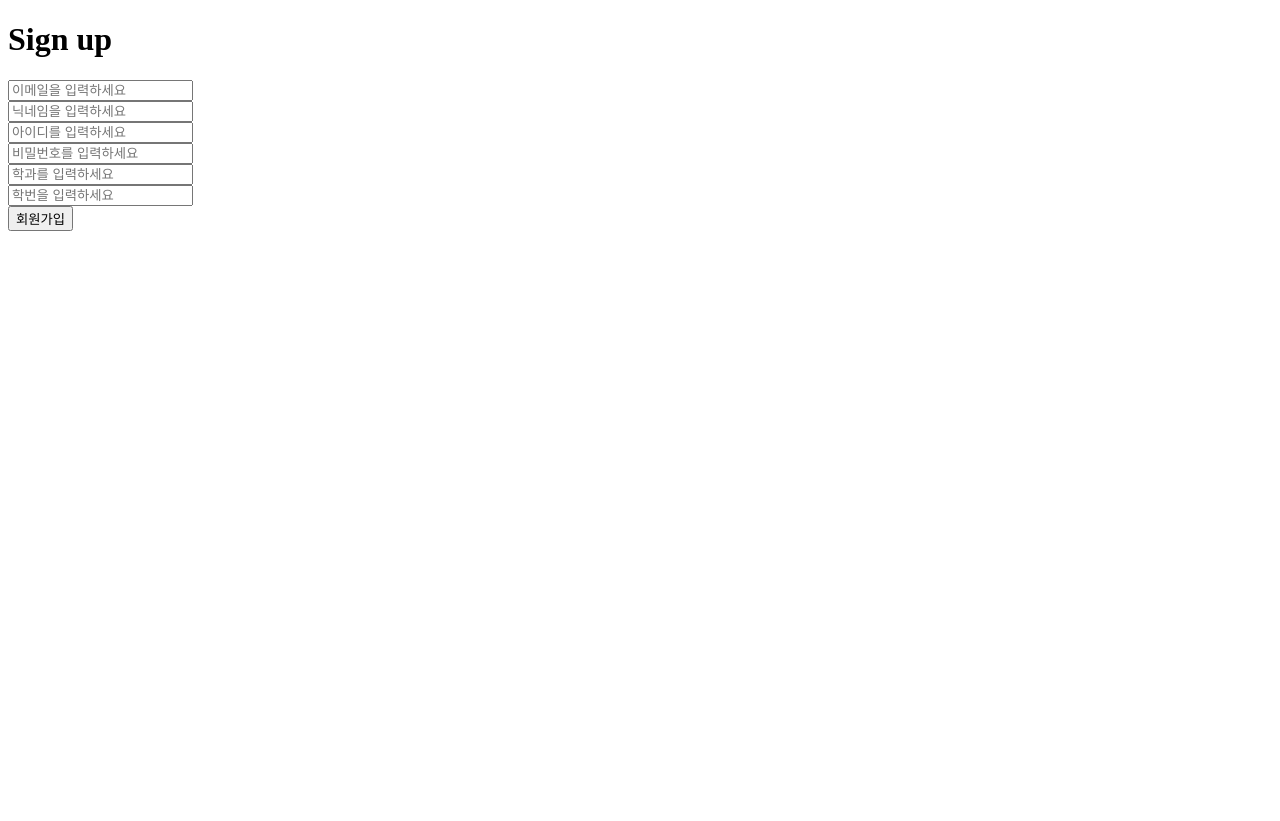
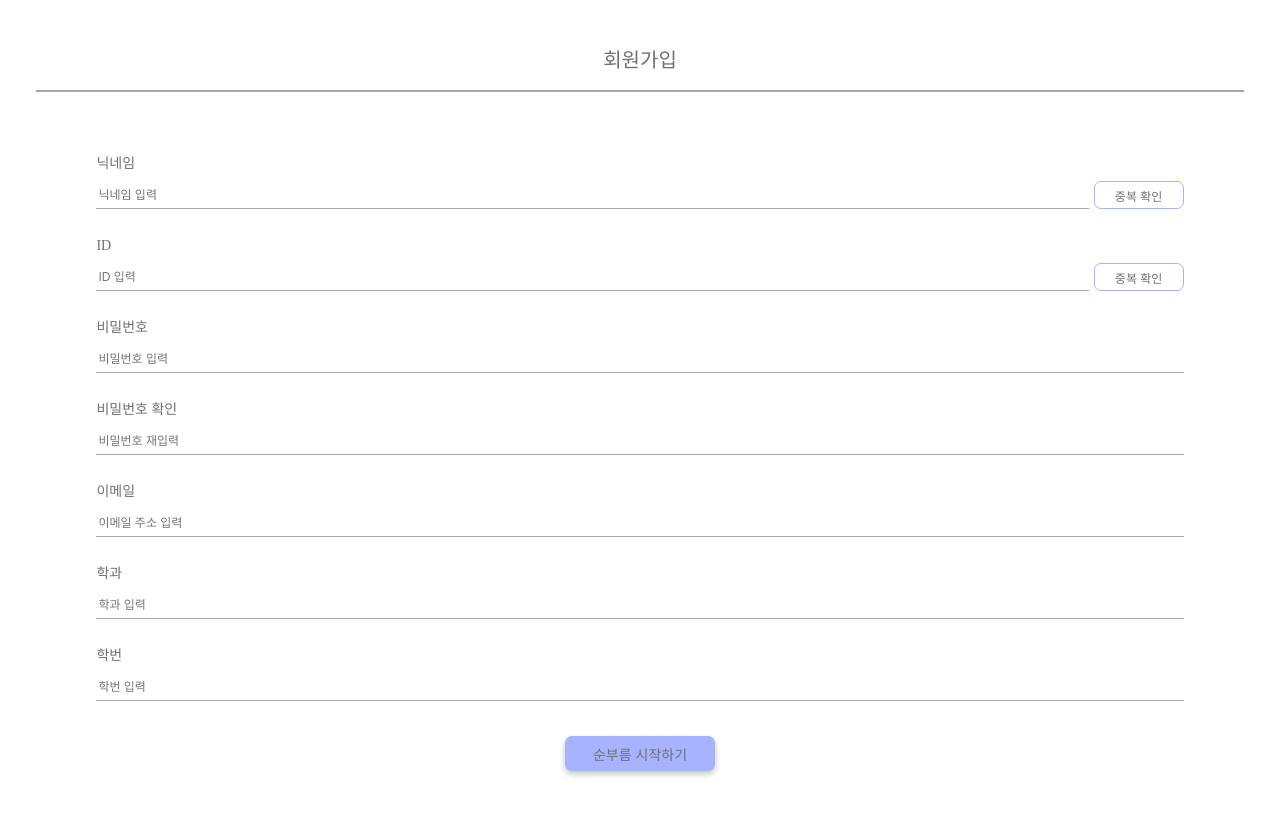
Before and after one commit to dvlops87/userTest, a Django app: page /signup/ in a window 1280 px wide. Before the commit the page ends 231 px from the top, so only its background shows below. Run offline with Django 3.2, Linux system fonts and the light colour scheme.

Commit message:
[FE] :: 회원가입 페이지 구현

```diff
--- a/SoonDelivery_Project/account/static/css/font.css
+++ b/SoonDelivery_Project/account/static/css/font.css
@@ -3,3 +3,7 @@
 * {
   font-family: "Noto Sans KR", sans-serif;
 }
+
+html {
+  font-size: 10px;
+}
--- /dev/null
+++ b/SoonDelivery_Project/account/static/css/signup.css
@@ -0,0 +1,83 @@
+html {
+  font-size: 10px;
+}
+
+#main-container {
+  margin: 30px 36px 50px;
+  display: flex;
+  justify-content: center;
+}
+
+#signup-container {
+  width: 100%;
+  display: flex;
+  flex-direction: column;
+  align-items: center;
+}
+
+#top-title-area {
+  width: 100%;
+  margin-bottom: 50px;
+  border-bottom: 2px solid #a7a7a7;
+  display: flex;
+  justify-content: center;
+}
+
+#signup-form {
+  width: 90%;
+  display: flex;
+  flex-direction: column;
+  align-items: center;
+  justify-content: center;
+}
+
+.top-title p {
+  margin: 20px;
+  font-size: 2rem;
+  color: #707070;
+}
+
+.item {
+  width: 100%;
+  margin: 15px 0px;
+}
+
+.middle-title p {
+  font-size: 1.4rem;
+  color: #707070;
+  margin-bottom: 10px;
+}
+
+.input-area {
+  display: flex;
+}
+
+.input-box {
+  font-size: 1.2rem;
+  height: 25px;
+  flex: 7;
+  border: none;
+  border-bottom: 1px solid #a7a7a7;
+}
+
+.white-button {
+  width: 90px;
+  margin-left: 5px;
+  border-radius: 7px;
+  border: 1px solid #a7b3ff;
+  background-color: white;
+  font-size: 1.2rem;
+  color: #707070;
+}
+
+.blue-button {
+  height: 35px;
+  width: 150px;
+  border-radius: 7px;
+  border: none;
+  margin-top: 20px;
+  background-color: #a7b3ff;
+  box-shadow: 0px 3px 6px #0000003f;
+  font-size: 1.4rem;
+  color: #707070;
+}
--- a/SoonDelivery_Project/account/templates/signup.html
+++ b/SoonDelivery_Project/account/templates/signup.html
@@ -1,27 +1,96 @@
+{% load static %}
+
 <!DOCTYPE html>
 <html lang="en">
 <head>
     <meta charset="UTF-8">
     <meta http-equiv="X-UA-Compatible" content="IE=edge">
     <meta name="viewport" content="width=device-width, initial-scale=1.0">
-    <title>Document</title>
+    <link rel="stylesheet" href="{% static 'css/reset.css' %}">
+    <link rel="stylesheet" href="{% static 'css/signup.css' %}">
+    <title>Sign Up</title>
 </head>
+<!-- body 시작 -->
 <body>
-    <div id="container">
-        <div id="signupBox">
-            <h1>Sign up</h1>
-            <form method="POST" action="{% url 'signup' %}">
+    <!-- 메인컨테이너 시작 -->
+    <div id="main-container">
+        <!-- 로그인 컨테이너 시작 -->
+        <div id="signup-container">
+            <!-- top-title-area 시작 -->
+            <div id="top-title-area">
+                <div class="top-title">
+                    <p>회원가입</p>
+                </div>
+            </div>
+            <!-- top-title-area 끝 -->
+
+            <!-- 회원가입 폼 시작 -->
+            <form id="signup-form" method="POST" action="{% url 'signup' %}">
                 {% csrf_token %}
-                <input type="text" name="school_email" placeholder="이메일을 입력하세요"required><br>
-                <!-- <input type="text" name="school_email_certified" placeholder="인증번호를 입력하세요"required><br> -->
-                <input type="text" name="nickname" placeholder="닉네임을 입력하세요"required><br>
-                <input type="text" name="username" placeholder="아이디를 입력하세요"required><br>
-                <input type="password" name="password" placeholder="비밀번호를 입력하세요"required><br>
-                <input type="text" name="department" placeholder="학과를 입력하세요"required><br>
-                <input type="text" name="school_number" placeholder="학번을 입력하세요"required><br>
-                <button id="signupButton">회원가입</button>
+                <div class="item">
+                    <div class="middle-title">
+                        <p>닉네임</p>
+                    </div>
+                    <div class="input-area">
+                        <input class="input-box" type="text" name="nickname" placeholder="닉네임 입력"required>
+                        <button class="white-button">중복 확인</button>
+                    </div>
+                </div>
+                <div class="item">
+                    <div class="middle-title">
+                        <p>ID</p>
+                    </div>
+                    <div class="input-area">
+                        <input class="input-box" type="text" name="username" placeholder="ID 입력"required><br>
+                        <button class="white-button">중복 확인</button>
+                    </div>
+                </div>
+                <div class="item">
+                    <div class="middle-title">
+                        <p>비밀번호</p>
+                    </div>
+                    <div class="input-area">
+                        <input class="input-box" type="password" name="password" placeholder="비밀번호 입력"required><br>
+                    </div>
+                </div>
+                <div class="item">
+                    <div class="middle-title">
+                        <p>비밀번호 확인</p>
+                    </div>
+                    <div class="input-area">
+                        <input class="input-box" type="password" name="verify_password" placeholder="비밀번호 재입력"required><br>
+                    </div>
+                </div>
+                <div class="item">
+                    <div class="middle-title">
+                        <p>이메일</p>
+                    </div>
+                    <div class="input-area">
+                        <input class="input-box" type="text" name="school_email" placeholder="이메일 주소 입력"required><br>
+                    </div>
+                </div>
+                <div class="item">
+                    <div class="middle-title">
+                        <p>학과</p>
+                    </div>
+                    <div class="input-area">
+                        <input class="input-box" type="text" name="department" placeholder="학과 입력"required><br>
+                    </div>
+                </div>
+                <div class="item">
+                    <div class="middle-title">
+                        <p>학번</p>
+                    </div>
+                    <div class="input-area">
+                        <input class="input-box" type="text" name="school_number" placeholder="학번 입력"required><br>
+                    </div>
+                </div>
+                <button class="blue-button">순부름 시작하기</button>
             </form>
+            <!-- 회원가입 폼 끝 -->
         </div>
+        <!-- 로그인 컨테이너 끝 -->
     </div>
+    <!-- 메인컨테이너 끝 -->
 </body>
 </html>
```
